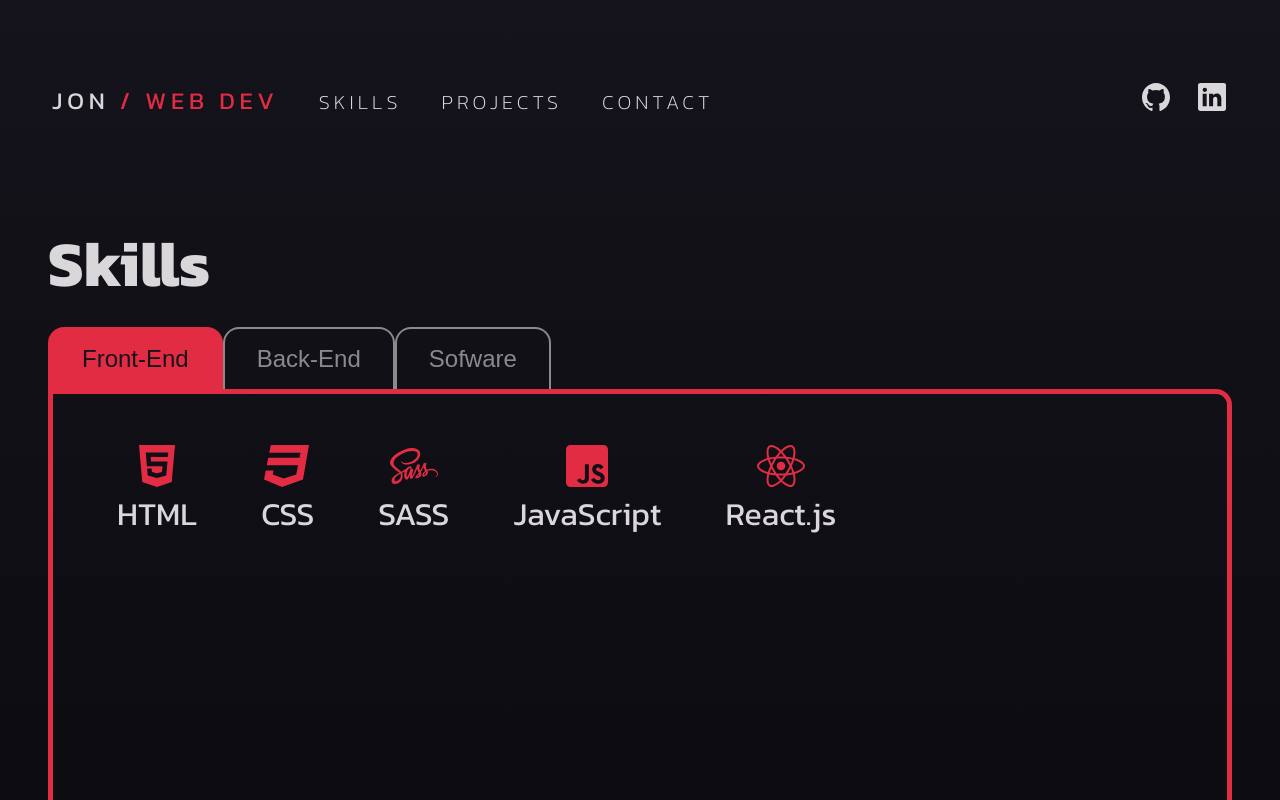
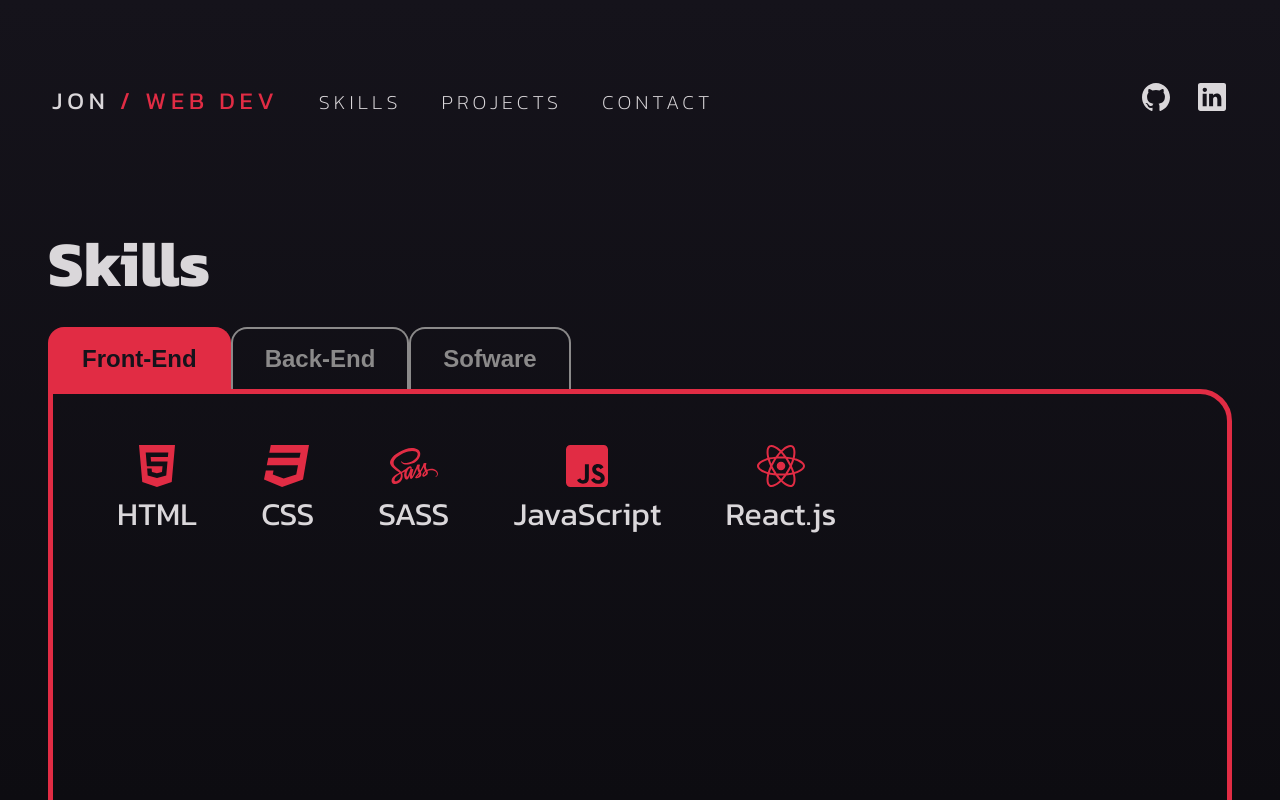
Before and after one commit to venoblin/personal-portfolio-frontend, a React (Create React App) app: page /skills in a window 1280 px wide. Built offline with nearby package versions, Linux system fonts and the light colour scheme.

Commit message:
Added styles

```diff
--- a/src/styles/Skills.css
+++ b/src/styles/Skills.css
@@ -1,6 +1,7 @@
 .Skills button {
   padding: 1rem 2rem;
   font-size: 1.5em;
+  font-weight: bold;
   border-radius: 1rem 1rem 0 0;
   border: 2px solid #8b8a8a;
   border-bottom: none;
@@ -19,7 +20,7 @@
   padding: 3rem 2rem;
   display: flex;
   flex-wrap: wrap;
-  border-radius: 0 1rem 1rem 1rem;
+  border-radius: 0 2rem 2rem 2rem;
   border: 5px solid #e12c44;
 }
 .Skills .skill-container div {
--- a/src/styles/Skills.scss
+++ b/src/styles/Skills.scss
@@ -5,6 +5,7 @@
   button {
     padding: 1rem 2rem;
     font-size: 1.5em;
+    font-weight: bold;
     border-radius: 1rem 1rem 0 0;
     border: 2px solid $mutedWhiteColor;
     border-bottom: none;
@@ -25,7 +26,7 @@
     padding: 3rem 2rem;
     display: flex;
     flex-wrap: wrap;
-    border-radius: 0 1rem 1rem 1rem;
+    border-radius: 0 2rem 2rem 2rem;
     border: 5px solid $redColor;
 
     div {
```
Also changed, not shown: 1 other file (tests, documents, lock files or other folders).
